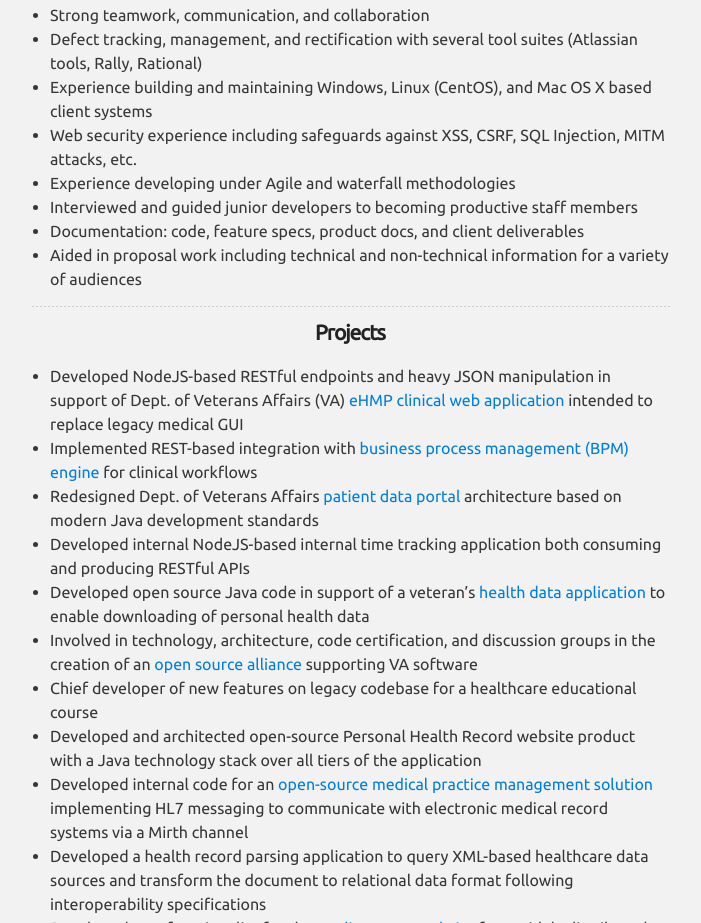
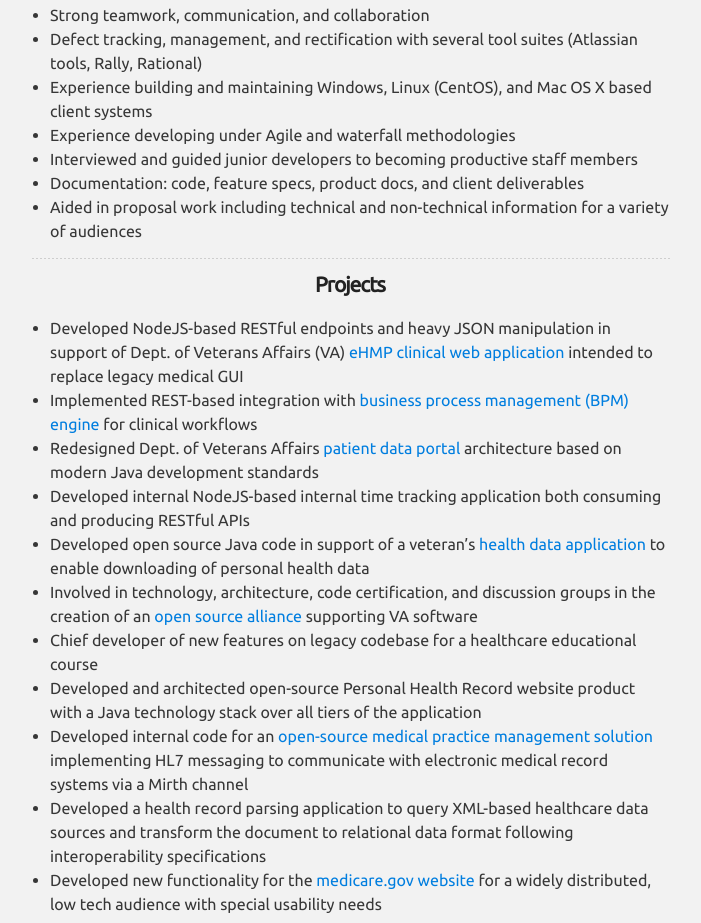
Before and after one commit to cmccall/cmccall.github.io, a plain HTML site: page index.html in a window 1280 px wide. Shown: the part 1000-1923 px from the top of the page, without its empty margins (290-991 px from the left). Drawn offline with Linux system fonts and the light colour scheme.

Commit message:
Update index.html

```diff
--- a/index.html
+++ b/index.html
@@ -57,7 +57,6 @@
           <li>Strong teamwork, communication, and collaboration</li>
           <li>Defect tracking, management, and rectification with several tool suites (Atlassian tools, Rally, Rational)</li>
           <li>Experience building and maintaining Windows, Linux (CentOS), and Mac OS X based client systems</li>
-          <li>Web security experience including safeguards against XSS, CSRF, SQL Injection, MITM attacks, etc.</li>
           <li>Experience developing under Agile and waterfall methodologies</li>
           <li>Interviewed and guided junior developers to becoming productive staff members</li>
           <li>Documentation: code, feature specs, product docs, and client deliverables</li>
```
